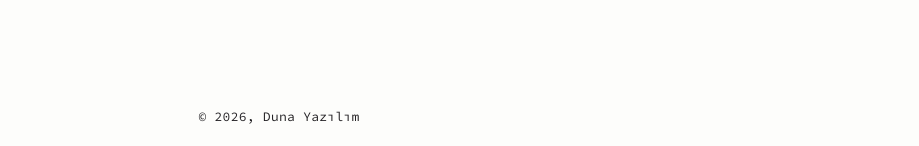
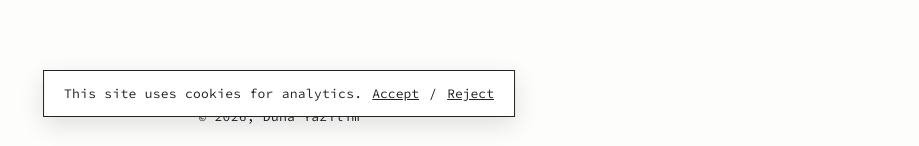
Before and after one commit to dunayazilim/duna-website, a Next.js app: page / in a window 1280 px wide. Shown: the part 651-797 px from the top of the page, without its empty margins (361-1280 px from the left). Built offline with nearby package versions, Linux system fonts and the light colour scheme.

Commit message:
Analytics

```diff
--- a/package.json
+++ b/package.json
@@ -9,6 +9,7 @@
     "lint": "eslint"
   },
   "dependencies": {
+    "firebase": "^12.11.0",
     "next": "16.1.6",
     "react": "19.2.3",
     "react-dom": "19.2.3"
--- a/src/app/globals.css
+++ b/src/app/globals.css
@@ -81,3 +81,45 @@ footer {
   color: #242225;
   letter-spacing: 0.02em;
 }
+
+@keyframes slideUp {
+  from {
+    transform: translateX(-50%) translateY(20px);
+    opacity: 0;
+  }
+  to {
+    transform: translateX(-50%) translateY(0);
+    opacity: 1;
+  }
+}
+
+.cookie-banner {
+  position: fixed;
+  bottom: 32px;
+  left: 50%;
+  transform: translateX(-50%);
+  display: flex;
+  align-items: center;
+  gap: 10px;
+  padding: 14px 20px;
+  font-size: 13px;
+  color: #242225;
+  letter-spacing: 0.02em;
+  white-space: nowrap;
+  background: #ffffff;
+  border: 1.5px solid #242225;
+  box-shadow: 0 8px 24px rgba(0, 0, 0, 0.12);
+  animation: slideUp 0.25s ease-out;
+  z-index: 10;
+}
+
+.cookie-banner button {
+  background: none;
+  border: none;
+  font-family: 'Source Code Pro', monospace;
+  font-size: 13px;
+  color: #242225;
+  cursor: pointer;
+  padding: 0;
+  text-decoration: underline;
+}
--- a/src/app/page.tsx
+++ b/src/app/page.tsx
@@ -1,16 +1,65 @@
 /* eslint-disable @next/next/no-img-element */
 "use client";
 
-import { useState } from "react";
+import { getAnalytics, isSupported } from "firebase/analytics";
+import { initializeApp } from "firebase/app";
+import { useEffect, useState } from "react";
+
+const firebaseConfig = {
+  apiKey: "AIzaSyB77qPy_rqeP_UWaK9ssz11Kg69D8KyY44",
+  authDomain: "duna-website.firebaseapp.com",
+  projectId: "duna-website",
+  storageBucket: "duna-website.firebasestorage.app",
+  messagingSenderId: "965661187474",
+  appId: "1:965661187474:web:76dd17b2ccaabbd8bb754b",
+  measurementId: "G-BDY66DFHQ1",
+};
+
+const app = initializeApp(firebaseConfig);
 
 const texts = {
-  tr: { contact: "İletişim", footer: "© 2026, Duna Yazılım" },
-  en: { contact: "Contact", footer: "© 2026, Duna Yazılım" },
+  tr: {
+    contact: "İletişim",
+    footer: "© 2026, Duna Yazılım",
+    cookieNotice: "Bu site analitik için çerez kullanmaktadır.",
+    cookieAccept: "Kabul Et",
+    cookieReject: "Reddet",
+  },
+  en: {
+    contact: "Contact",
+    footer: "© 2026, Duna Yazılım",
+    cookieNotice: "This site uses cookies for analytics.",
+    cookieAccept: "Accept",
+    cookieReject: "Reject",
+  },
 };
 
 export default function Home() {
   const [lang, setLang] = useState<"tr" | "en">("en");
+  const [cookieConsent, setCookieConsent] = useState<"accepted" | "rejected" | null>(null);
+  const [consentLoaded, setConsentLoaded] = useState(false);
   const t = texts[lang];
+
+  useEffect(() => {
+    const stored = localStorage.getItem("cookie-consent");
+    if (stored === "accepted" || stored === "rejected") {
+      setCookieConsent(stored);
+    }
+    setConsentLoaded(true);
+  }, []);
+
+  useEffect(() => {
+    if (cookieConsent === "accepted") {
+      isSupported().then((yes) => {
+        if (yes) getAnalytics(app);
+      });
+    }
+  }, [cookieConsent]);
+
+  const handleConsent = (choice: "accepted" | "rejected") => {
+    localStorage.setItem("cookie-consent", choice);
+    setCookieConsent(choice);
+  };
 
   return (
     <>
@@ -31,6 +80,14 @@ export default function Home() {
       </div>
       <a href="mailto:emirsurmen@gmail.com" className="contact-button">{t.contact}</a>
       <img src="/Logo.png" alt="Duna Yazılım Danışmanlık Logo" />
+      {consentLoaded && cookieConsent === null && (
+        <div className="cookie-banner">
+          <span>{t.cookieNotice}</span>
+          <button onClick={() => handleConsent("accepted")}>{t.cookieAccept}</button>
+          <span>/</span>
+          <button onClick={() => handleConsent("rejected")}>{t.cookieReject}</button>
+        </div>
+      )}
       <footer>{t.footer}</footer>
     </>
   );
```
Also changed, not shown: 1 other file (tests, documents, lock files or other folders).
